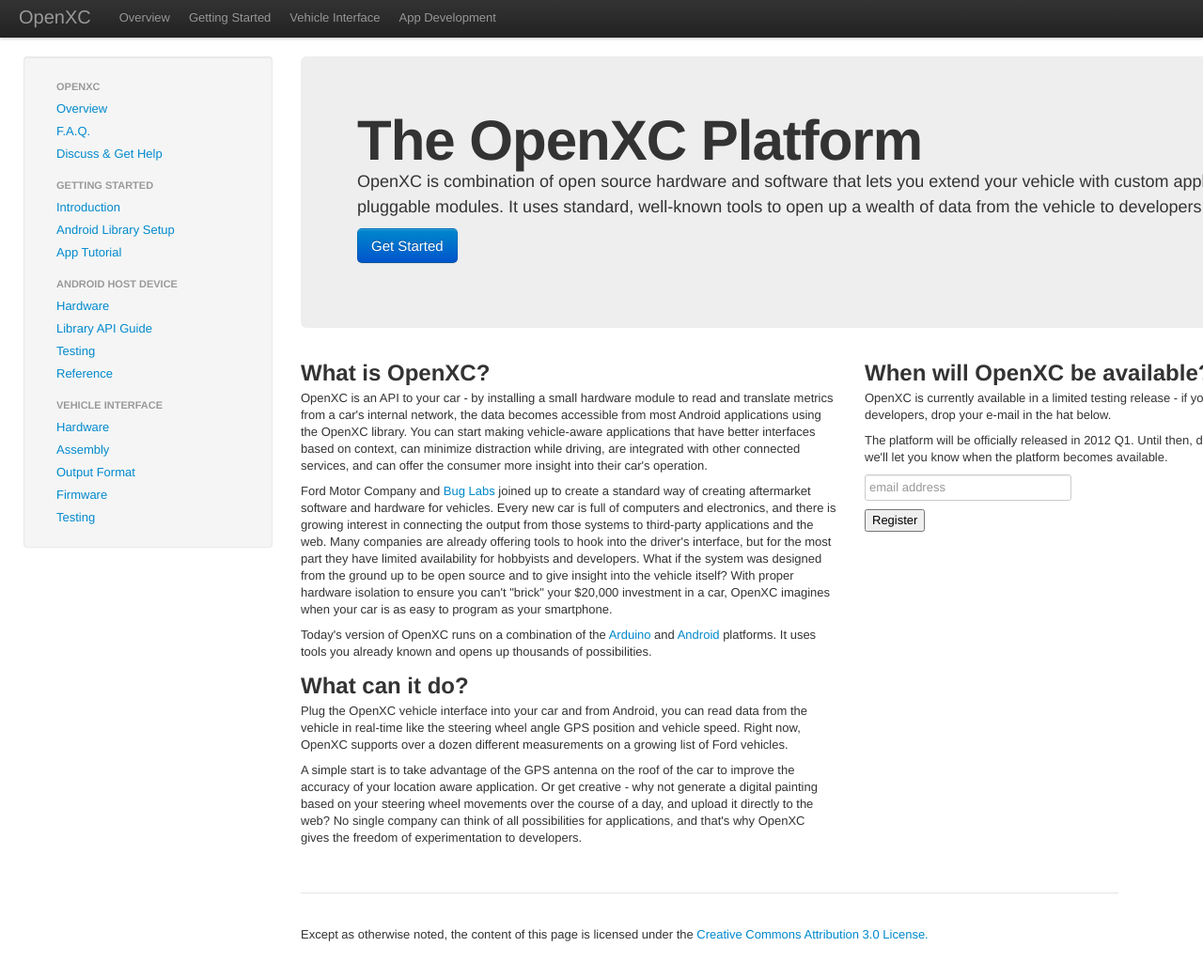
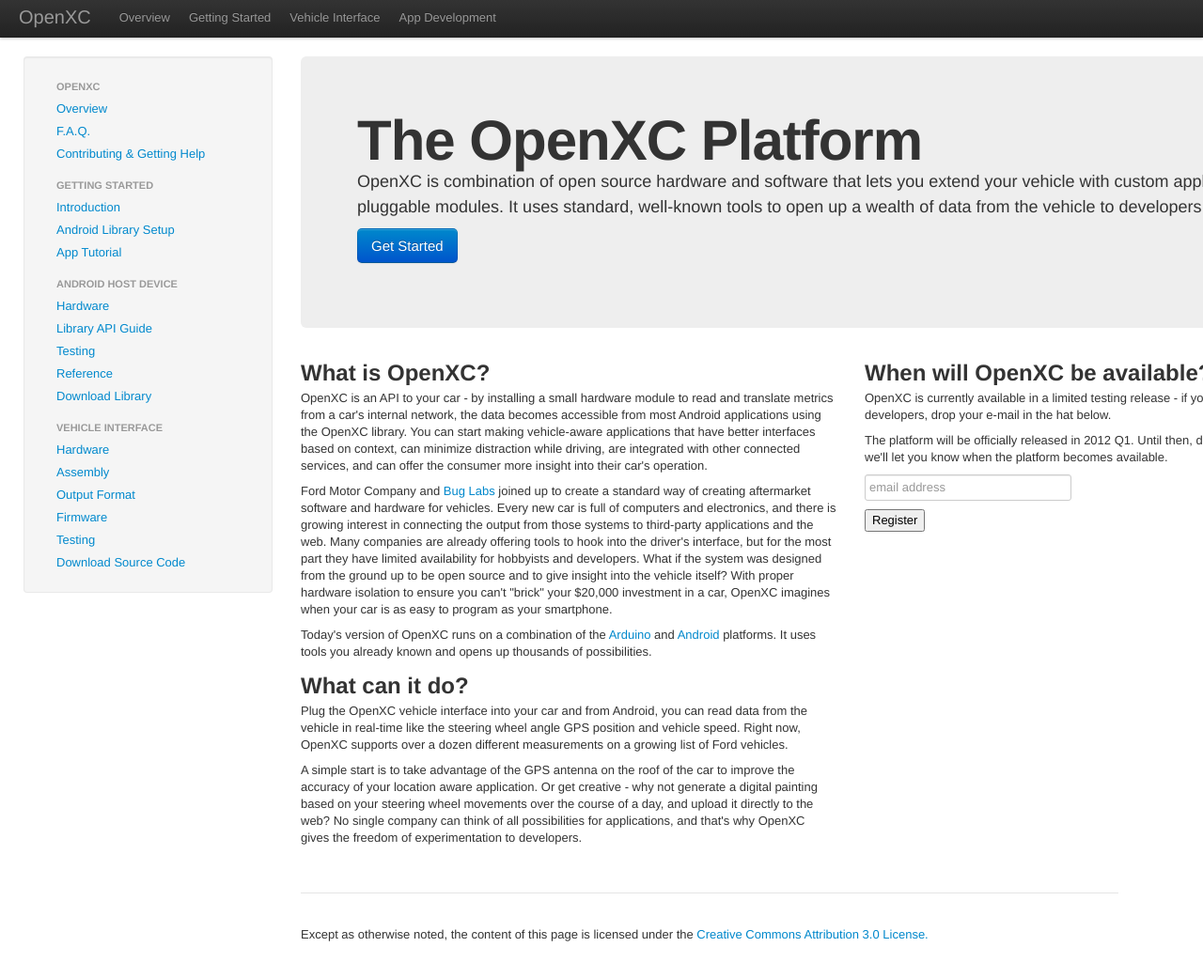
Before and after one commit to openxc/openxcplatform.com, a Jekyll site: the page built from index.html, in a window 1280 px wide and 1089 px high. Shown: the top 1041 px of the window at 94% size. Built offline with Jekyll 4.4.1, drawn with Linux system fonts in a browser that asks for light colours; nearby versions of some CDN libraries; Markdown is read by kramdown in place of the engine named in the settings; comment, search, counter and statistics services are not loaded.

Commit message:
Add more prominents links to source code.

```diff
--- a/_layouts/default.html
+++ b/_layouts/default.html
@@ -56,7 +56,7 @@
                     <li class="nav-header">OpenXC</li>
                     <li><a href="/overview/index.html">Overview</a></li>
                     <li><a href="/overview/faq.html">F.A.Q.</a></li>
-                    <li><a href="/overview/discuss.html">Discuss &amp; Get Help</a></li>
+                    <li><a href="/overview/discuss.html">Contributing &amp; Getting Help</a></li>
 
                     <li class="nav-header">Getting Started</li>
                     <li><a href="/getting-started/index.html">Introduction</a></li>
@@ -68,6 +68,7 @@
                     <li><a href="/android/api-guide.html">Library API Guide</a></li>
                     <li><a href="/android/testing.html">Testing</a></li>
                     <li><a href="/openxc-android">Reference</a></li>
+                    <li><a href="https://github.com/openxc/openxc-android">Download Library</a></li>
 
                     <li class="nav-header">Vehicle Interface</li>
                     <li><a href="/vehicle-interface/index.html">Hardware</a></li>
@@ -75,6 +76,7 @@
                     <li><a href="/vehicle-interface/output-format.html">Output Format</a></li>
                     <li><a href="/vehicle-interface/firmware.html">Firmware</a></li>
                     <li><a href="/vehicle-interface/testing.html">Testing</a></li>
+                    <li><a href="https://github.com/openxc/cantranslator">Download Source Code</a></li>
 
                     </ul></li>
                 </ul>
```
